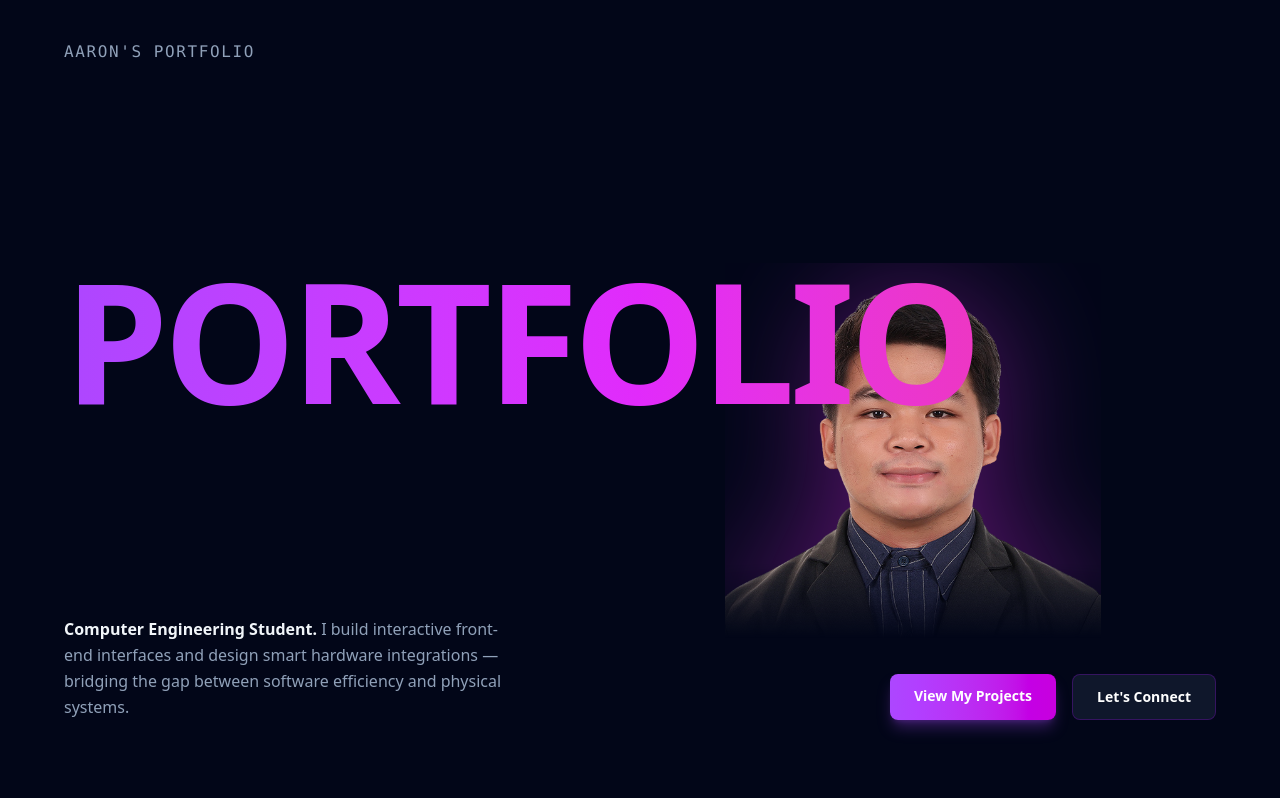
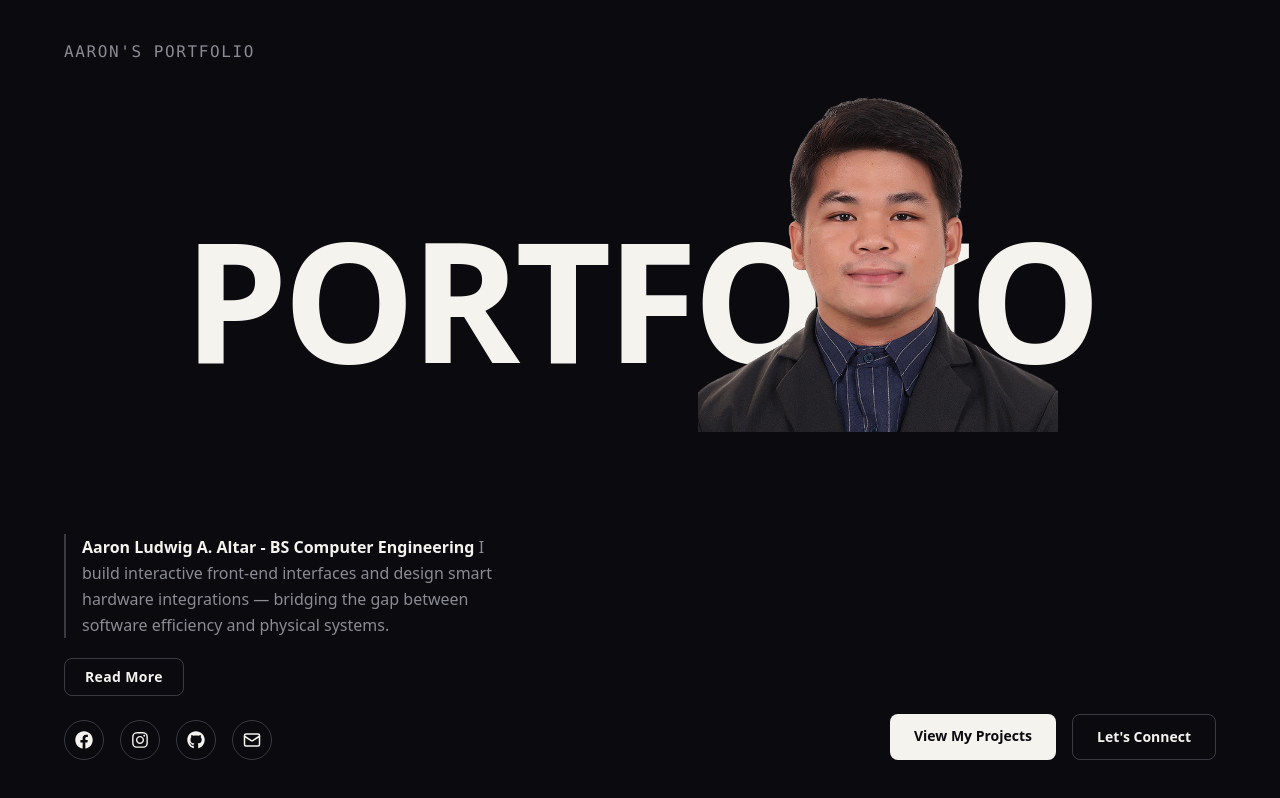
Before and after one commit to eronzxc/ALTAR-PORTFOLIO-WEBSITE, a React (Vite) app: page / in a window 1280 px wide. Built offline with nearby package versions, Linux system fonts and the light colour scheme.

Commit message:
changed some files

```diff
--- a/package.json
+++ b/package.json
@@ -12,8 +12,10 @@
   "dependencies": {
     "@tailwindcss/vite": "^4.3.1",
     "framer-motion": "^12.41.0",
+    "lucide-react": "^1.21.0",
     "react": "^19.2.6",
-    "react-dom": "^19.2.6"
+    "react-dom": "^19.2.6",
+    "react-icons": "^5.6.0"
   },
   "devDependencies": {
     "@eslint/js": "^10.0.1",
--- a/src/components/Hero.jsx
+++ b/src/components/Hero.jsx
@@ -1,65 +1,126 @@
 import React from 'react';
+import { motion } from 'framer-motion';
+import { FaFacebook, FaInstagram, FaGithub } from 'react-icons/fa';
+import { Mail } from 'lucide-react';
 import profilePic from '../assets/profile.png';
 
 function Hero() {
   return (
-    <section className="min-h-screen flex flex-col bg-slate-950 text-white px-6 md:px-16 relative overflow-hidden">
+    <section className="min-h-screen flex flex-col bg-[#0a0a0f] text-[#f5f3ee] px-6 md:px-16 relative overflow-hidden">
 
       {/* Top label */}
       <div className="relative z-30 pt-10 overflow-hidden">
-        <p className="animate-slide-in-left opacity-0 [animation-delay:0.1s] font-mono text-sm md:text-base tracking-widest uppercase text-slate-400">
+        <motion.p
+          initial={{ x: -40, opacity: 0 }}
+          animate={{ x: 0, opacity: 1 }}
+          transition={{ duration: 0.6, delay: 0.1, ease: 'easeOut' }}
+          className="font-mono text-sm md:text-base tracking-widest uppercase text-[#8b8b94]"
+        >
           Aaron's Portfolio
-        </p>
+        </motion.p>
       </div>
 
-      {/* Wordmark + overlapping photo */}
-      <div className="relative flex-1 flex items-center justify-center md:justify-start">
+      {/* Wordmark behind, photo in front, overlapping at the right end of the word */}
+      <div className="relative flex-1 flex items-center">
+        <div className="relative w-full flex justify-center">
 
-        <h1
-          className="relative z-20 select-none font-black uppercase leading-none text-transparent bg-clip-text bg-gradient-to-r from-purple-500 via-fuchsia-500 to-pink-500 animate-fade-up opacity-0 [animation-delay:0.2s] w-full text-center md:text-left pointer-events-none"
+          {/* Wordmark */}
+          <motion.h1
+            initial={{ opacity: 0, y: 20 }}
+            animate={{ opacity: 1, y: 0 }}
+            transition={{ duration: 0.7, delay: 0.2, ease: 'easeOut' }}
+            className="relative z-10 select-none font-black uppercase leading-none text-[#f5f3ee] pointer-events-none whitespace-nowrap"
             style={{ fontSize: 'clamp(3.2rem, 13vw, 10.5rem)', letterSpacing: '-0.03em' }}
           >
             PORTFOLIO
-        </h1>
+          </motion.h1>
 
-        {/* Photo: smaller, sits mostly ABOVE the text line, only chin/shoulders overlap the letters */}
-        <div
-          className="absolute right-[4%] md:right-[10%] bottom-[-4%] h-[58%] md:h-[68%] z-10 animate-slide-in-up opacity-0 [animation-delay:0.4s]"
-          style={{
-            maskImage: 'linear-gradient(to bottom, black 80%, transparent 100%)',
-            WebkitMaskImage: 'linear-gradient(to bottom, black 80%, transparent 100%)',
-          }}
+          {/* Photo: positioned at the right edge of the word, overlapping the last letters */}
+          <motion.div
+            initial={{ opacity: 0, y: 60 }}
+            animate={{ opacity: 1, y: 0 }}
+            transition={{ duration: 0.8, delay: 0.4, ease: 'easeOut' }}
+            className="absolute z-20 bottom-0 h-[30vh] md:h-[45vh]"
+            style={{ left: '55%', bottom: '-30%' }}
           >
             <img
               src={profilePic}
               alt="Aaron Ludwig"
-            className="h-full w-auto object-contain object-bottom drop-shadow-[0_0_60px_rgba(192,38,211,0.45)]"
+              className="h-full w-auto object-contain object-bottom"
             />
+          </motion.div>
         </div>
       </div>
 
-      {/* Bottom intro line + CTAs */}
-      <div className="relative z-30 pb-16 md:pb-20 flex flex-col md:flex-row md:items-end md:justify-between gap-6">
-        <p className="animate-fade-up opacity-0 [animation-delay:0.7s] max-w-md text-slate-400 leading-relaxed">
-          <span className="text-slate-100 font-semibold">Computer Engineering Student.</span>{' '}
-          I build interactive front-end interfaces and design smart hardware integrations —
-          bridging the gap between software efficiency and physical systems.
+      {/* Bottom: bio with left border + Read More + socials, CTAs */}
+      <div className="relative z-30 pb-6 md:pb-10 flex flex-col md:flex-row md:items-end md:justify-between gap-8">
+
+        <motion.div
+          initial={{ opacity: 0, y: 20 }}
+          animate={{ opacity: 1, y: 0 }}
+          transition={{ duration: 0.6, delay: 0.7, ease: 'easeOut' }}
+          className="max-w-md"
+        >
+          {/* Left border accent + bio text */}
+          <div className="border-l-2 border-[#3a3a42] pl-4">
+            <p className="text-[#8b8b94] leading-relaxed">
+              <span className="text-[#f5f3ee] font-semibold">
+                Aaron Ludwig A. Altar - BS Computer Engineering
+              </span>{' '}
+              I build interactive front-end interfaces and design smart hardware
+              integrations — bridging the gap between software efficiency and
+              physical systems.
             </p>
+          </div>
 
-        <div className="animate-fade-up opacity-0 [animation-delay:0.9s] flex flex-wrap gap-4">
+          {/* Read More button */}
+          <a
+            href="#about"
+            className="inline-block mt-5 px-5 py-2 border border-[#3a3a42] rounded-lg text-sm font-semibold tracking-wide hover:bg-[#16161c] transition-all duration-200"
+          >
+            Read More
+          </a>
+
+          {/* Social icons */}
+          <div className="flex gap-4 mt-6">
+            <a href="https://www.facebook.com/aaronludwigg" target="_blank" rel="noopener noreferrer"
+              className="w-10 h-10 flex items-center justify-center rounded-full border border-[#3a3a42] hover:bg-[#16161c] transition-all duration-200">
+              <FaFacebook size={18} />
+            </a>
+            <a href="https://www.instagram.com/aaron.ludwigg/" target="_blank" rel="noopener noreferrer"
+              className="w-10 h-10 flex items-center justify-center rounded-full border border-[#3a3a42] hover:bg-[#16161c] transition-all duration-200">
+              <FaInstagram size={18} />
+            </a>
+            <a href="https://github.com/eronzxc" target="_blank" rel="noopener noreferrer"
+              className="w-10 h-10 flex items-center justify-center rounded-full border border-[#3a3a42] hover:bg-[#16161c] transition-all duration-200">
+              <FaGithub size={18} />
+            </a>
+            <a href="mailto:aaronaltar@gmail.com"
+              className="w-10 h-10 flex items-center justify-center rounded-full border border-[#3a3a42] hover:bg-[#16161c] transition-all duration-200">
+              <Mail size={18} />
+            </a>
+          </div>
+        </motion.div>
+
+        <motion.div
+          initial={{ opacity: 0, y: 20 }}
+          animate={{ opacity: 1, y: 0 }}
+          transition={{ duration: 0.6, delay: 0.9, ease: 'easeOut' }}
+          className="flex flex-wrap gap-4"
+        >
           <a
             href="#projects"
-            className="px-6 py-3 bg-gradient-to-r from-purple-500 to-fuchsia-600 rounded-lg font-semibold text-sm hover:from-purple-400 hover:to-fuchsia-500 transition-all duration-200 shadow-lg shadow-purple-500/30 hover:scale-105"
+            className="px-6 py-3 bg-[#f5f3ee] text-[#0a0a0f] rounded-lg font-semibold text-sm hover:bg-white transition-all duration-200 hover:scale-105"
           >
             View My Projects
           </a>
           <a
             href="#contact"
-            className="px-6 py-3 bg-slate-900 border border-purple-800/40 rounded-lg font-semibold text-sm hover:bg-slate-800 transition-all duration-200 hover:scale-105"
+            className="px-6 py-3 bg-transparent border border-[#3a3a42] text-[#f5f3ee] rounded-lg font-semibold text-sm hover:bg-[#16161c] transition-all duration-200 hover:scale-105"
           >
             Let's Connect
           </a>
-        </div>
+        </motion.div>
       </div>
     </section>
   );
```
Also changed, not shown: 1 other file (tests, documents, lock files or other folders). Lines whose indentation alone changed are shown as unchanged.
